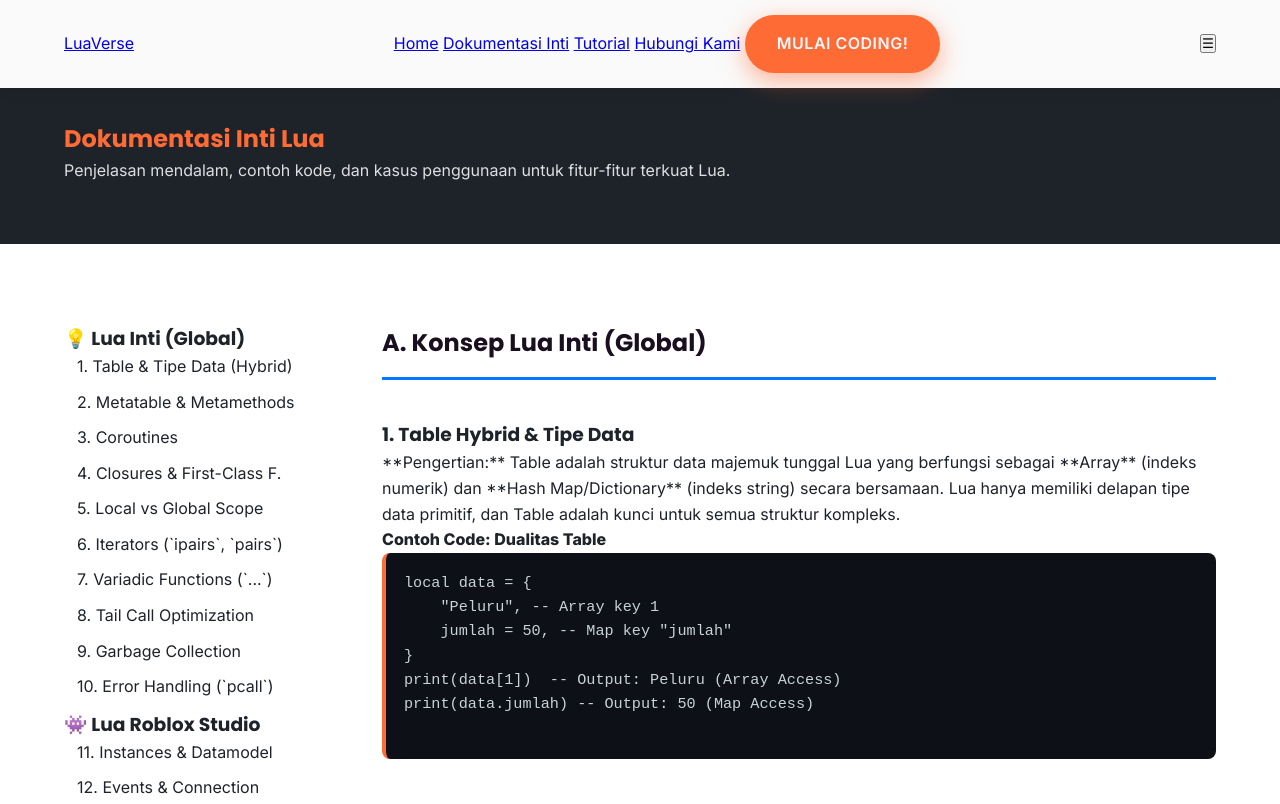
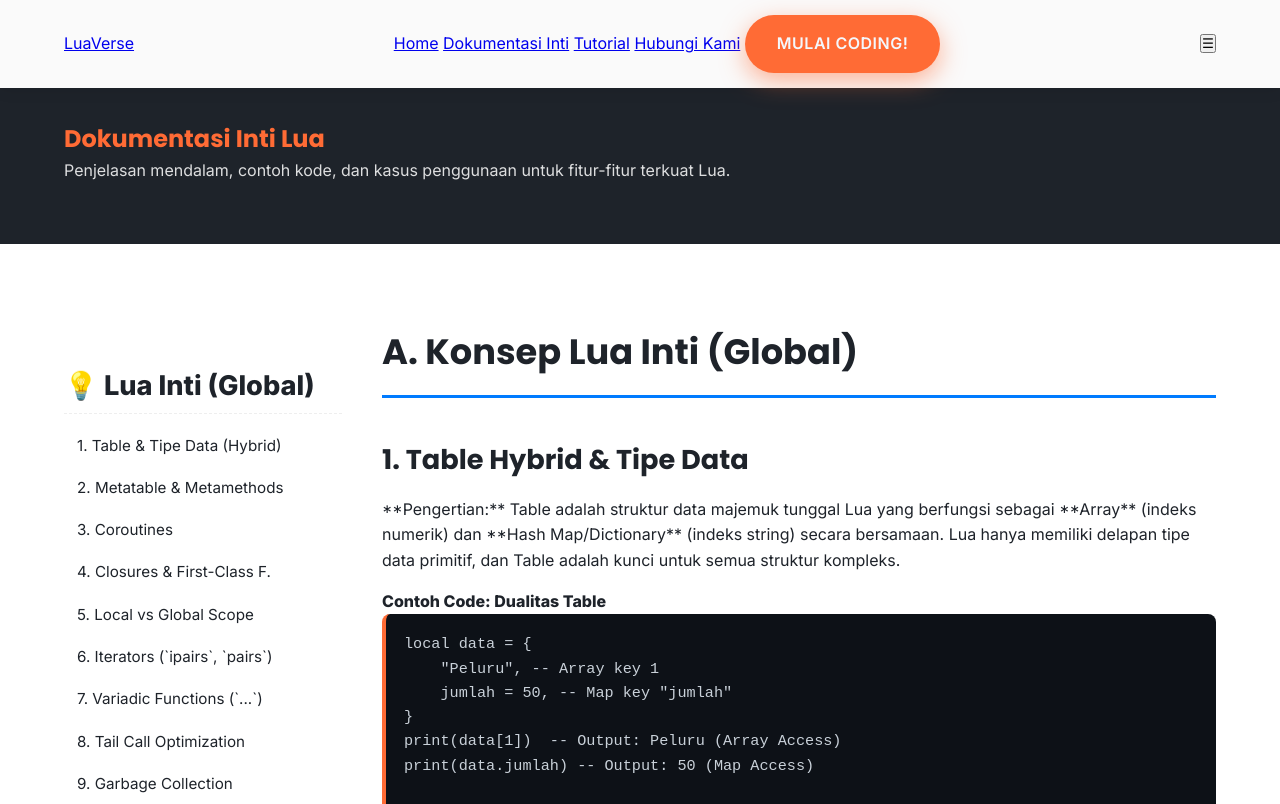
Before and after one commit to Viunze/CodingUser, a plain HTML site: page docs.html in a window 1280 px wide. Shown: the top 804 px of the page. Drawn offline with Linux system fonts and the light colour scheme.

Commit message:
Update style.css

```diff
--- a/style.css
+++ b/style.css
@@ -317,3 +317,60 @@ h1, h2, h3 {
         margin-bottom: 40px;
     }
 }
+
+/* ... (Gaya global, font, header, hero, dan cards yang sudah ada) ... */
+
+/* ==================== Styling Khusus Halaman Docs (Kerapian) ==================== */
+.docs-content .container {
+    display: flex;
+    gap: 40px;
+}
+.docs-sidebar h3 {
+    font-family: 'Inter', sans-serif;
+    font-size: 1.1rem;
+    font-weight: 800;
+    color: var(--lua-purple-dark);
+    margin-top: 25px;
+    margin-bottom: 10px;
+    border-bottom: 1px dashed #eee;
+    padding-bottom: 5px;
+}
+.docs-sidebar a {
+    display: block;
+    margin-bottom: 8px;
+    color: var(--color-dark);
+    text-decoration: none;
+    transition: color 0.2s, border-left 0.2s;
+    padding: 5px 0 5px 10px;
+    border-left: 3px solid transparent;
+    font-size: 0.95rem;
+}
+.docs-sidebar a:hover {
+    color: var(--color-accent-blue);
+    border-left: 3px solid var(--color-accent-blue);
+}
+.docs-sidebar a.active {
+    font-weight: 600;
+    color: var(--color-accent-orange);
+    border-left: 3px solid var(--color-accent-orange);
+}
+.docs-content h2 {
+    /* Gaya untuk judul kategori besar (A. Konsep Lua Inti, B. Konsep Roblox) */
+    font-size: 2.2rem;
+    color: var(--color-dark);
+    padding-bottom: 10px;
+    margin-bottom: 25px;
+}
+.docs-content h3 {
+    /* Gaya untuk judul sub-bagian (1. Table Hybrid, 2. Metatable) */
+    font-size: 1.7rem;
+    color: var(--color-dark);
+    margin-top: 40px;
+    margin-bottom: 15px;
+    padding-left: 0; /* Menghilangkan padding kiri yang mungkin ada */
+}
+.docs-content p {
+    margin-bottom: 15px;
+}
+
+/* ... (Gaya code-block, responsif, dan footer yang sudah ada) ... */
```
